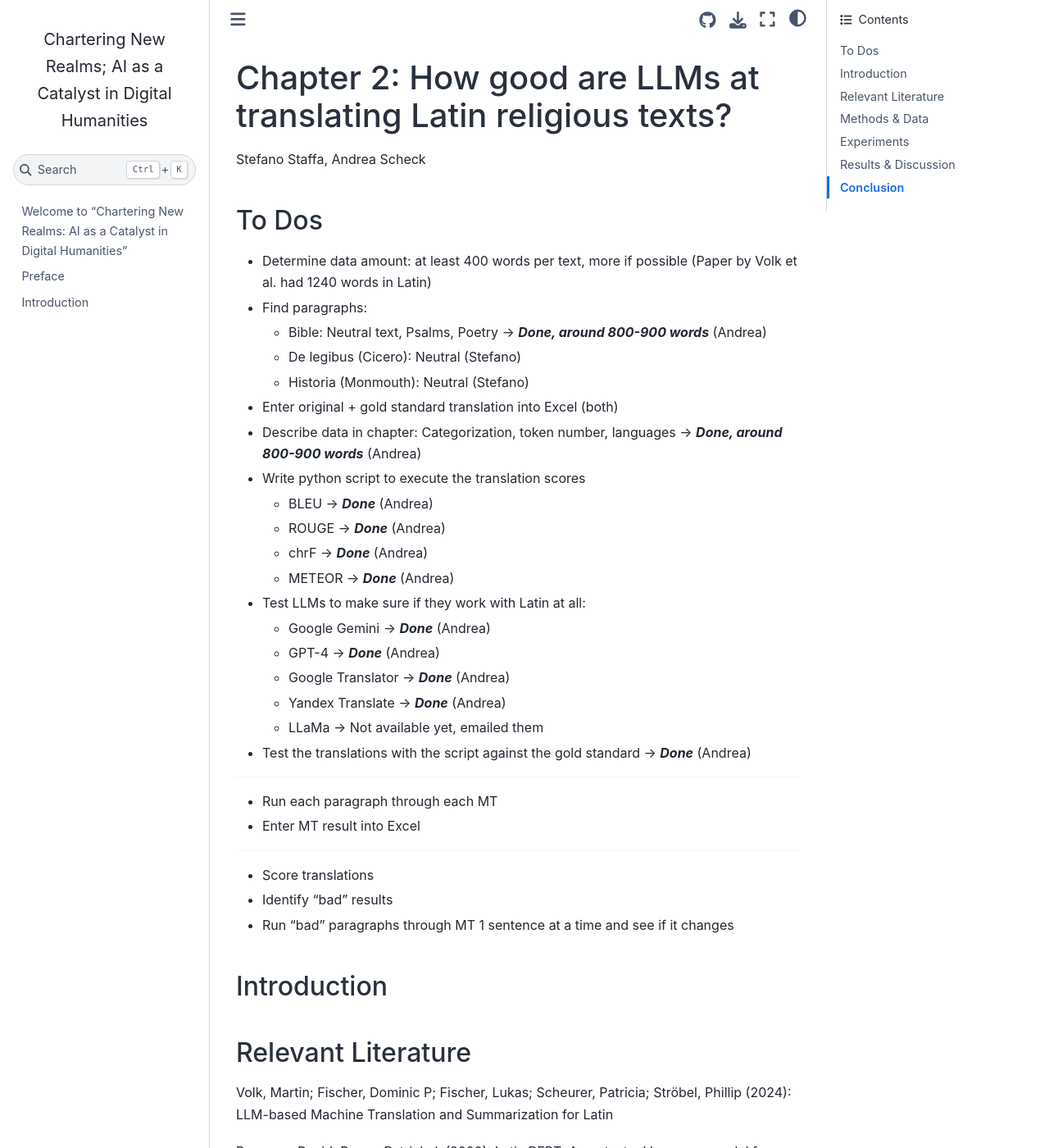
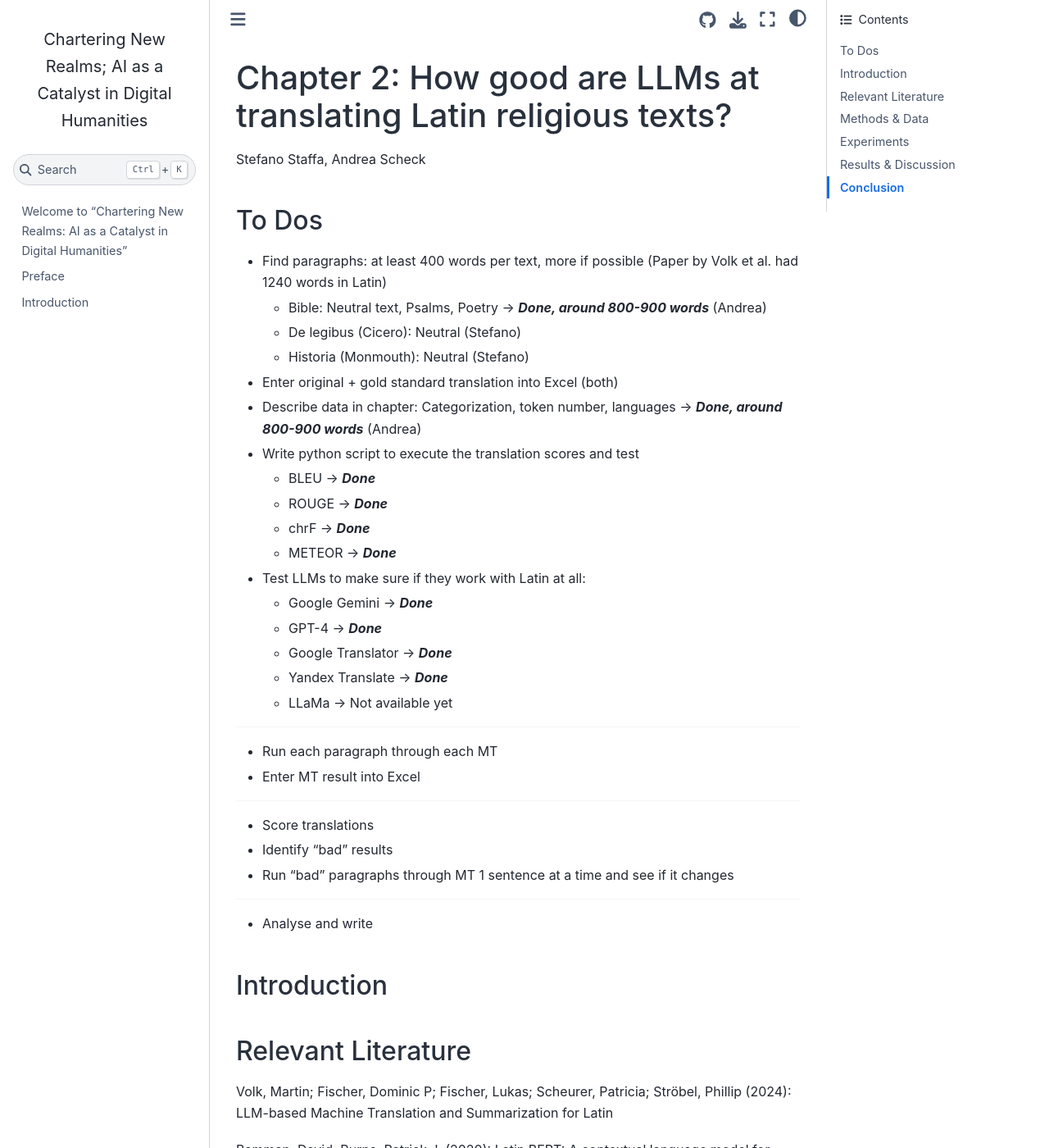
Before and after one commit to pstroe/chartering-new-realms-2024, a Jupyter Book: the page built from chapter2.md, in a window 1280 px wide and 1400 px high. Shown: the whole window at 82% size. Built offline with Jupyter Book 1.0.4 settings and Sphinx 7.4.7 and the Sphinx Book theme 1.1.4, drawn with Linux system fonts in a browser that asks for light colours.

Commit message:
Update chapter2.md

```diff
--- a/chapter2.md
+++ b/chapter2.md
@@ -2,25 +2,23 @@
 Stefano Staffa, Andrea Scheck
 
 ## To Dos
-- Determine data amount: at least 400 words per text, more if possible (Paper by Volk et al. had 1240 words in Latin)
-- Find paragraphs:
+- Find paragraphs: at least 400 words per text, more if possible (Paper by Volk et al. had 1240 words in Latin)
 	- Bible: Neutral text, Psalms, Poetry -> ***Done, around 800-900 words*** (Andrea)
 	- De legibus (Cicero): Neutral (Stefano)
 	- Historia (Monmouth): Neutral (Stefano)
 - Enter original + gold standard translation into Excel (both)
 - Describe data in chapter: Categorization, token number, languages -> ***Done, around 800-900 words*** (Andrea)
-- Write python script to execute the translation scores
-	- BLEU -> ***Done*** (Andrea)
-	- ROUGE -> ***Done*** (Andrea)
-	- chrF -> ***Done*** (Andrea)
-	- METEOR -> ***Done*** (Andrea)
+- Write python script to execute the translation scores and test
+	- BLEU -> ***Done***
+	- ROUGE -> ***Done***
+	- chrF -> ***Done***
+	- METEOR -> ***Done***
 - Test LLMs to make sure if they work with Latin at all:
-	- Google Gemini -> ***Done*** (Andrea)
-	- GPT-4 -> ***Done*** (Andrea)
-	- Google Translator -> ***Done*** (Andrea)
-	- Yandex Translate -> ***Done*** (Andrea)
-	- LLaMa -> Not available yet, emailed them
-- Test the translations with the script against the gold standard -> ***Done*** (Andrea)
+	- Google Gemini -> ***Done***
+	- GPT-4 -> ***Done***
+	- Google Translator -> ***Done***
+	- Yandex Translate -> ***Done***
+	- LLaMa -> Not available yet
 
 ---
 - Run each paragraph through each MT
@@ -31,6 +29,8 @@ Stefano Staffa, Andrea Scheck
 - Identify "bad" results
 - Run "bad" paragraphs through MT 1 sentence at a time and see if it changes
 
+---
+- Analyse and write
 
 ## Introduction
 
```
